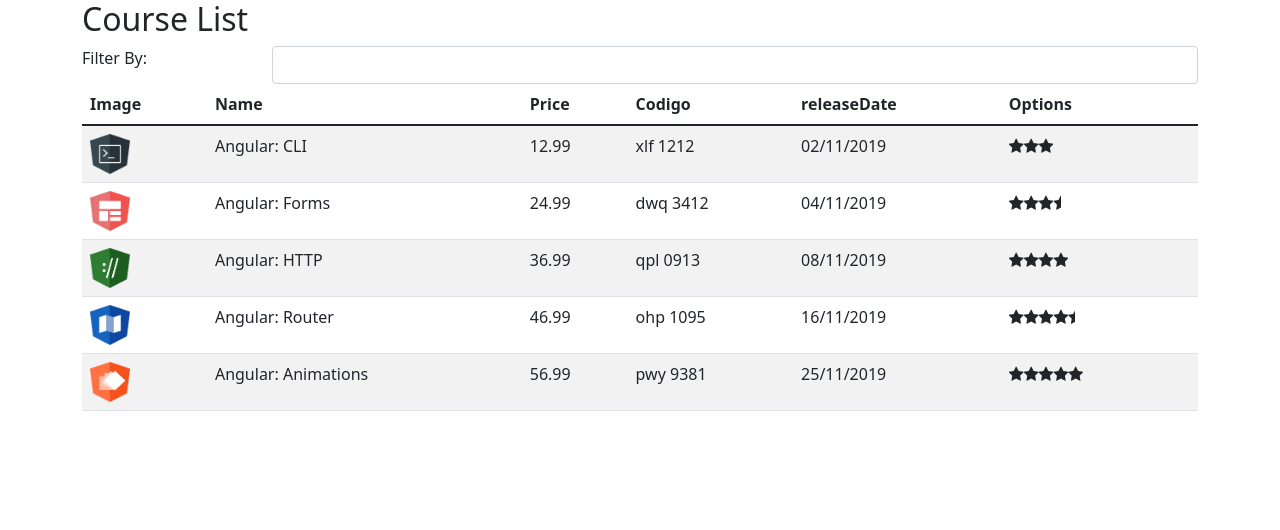
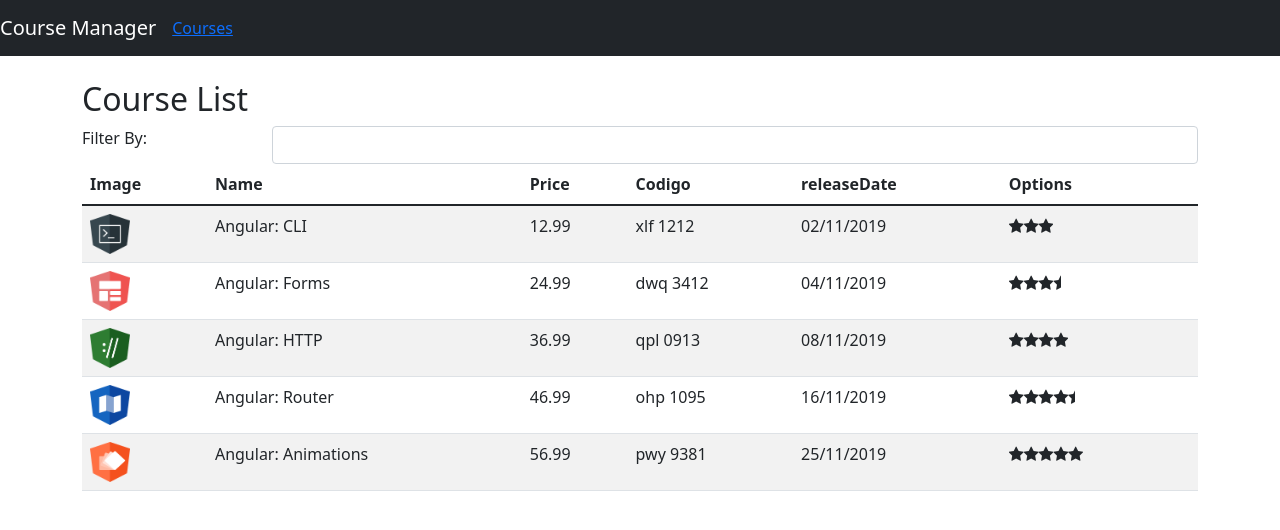
Before and after one commit to fernandojsjr/dio-introducao_angualr_8-client, an Angular app: page /courses in a window 1280 px wide. Shown: the top 530 px of the page. Built offline with nearby package versions, Linux system fonts and the light colour scheme.

Commit message:
protegendo rotas com guards

```diff
--- /dev/null
+++ b/src/app/404/error-404.component.html
@@ -0,0 +1 @@
+<h2>Error 404</h2>
--- a/src/app/app.component.html
+++ b/src/app/app.component.html
@@ -1,3 +1,4 @@
-<div class="container">
-  <app-course-list></app-course-list>
-</div>
+  <app-nav-bar></app-nav-bar>
+  <div class="container mt-4">
+    <router-outlet></router-outlet>
+  </div>
--- a/src/app/courses/course-list.component.ts
+++ b/src/app/courses/course-list.component.ts
@@ -3,7 +3,7 @@
 import { CourseService } from "./course.service";
 
 @Component({
-  selector: 'app-course-list',
+  //selector: 'app-course-list',
   templateUrl: 'course-list.component.html'
 })
 export class CourseListComponent{
--- /dev/null
+++ b/src/app/nav-bar/nav-bar.component.html
@@ -0,0 +1,16 @@
+<nav class="navbar navbar-expand-lg navbar-dark bg-dark">
+  <a href="#" class="navbar-brand">Course Manager</a>
+
+  <button class="navbar-toggler" type="button" data-toggle="collapse" data-target="#navbarSupportedContent"
+      aria-controls="navbarSupportedContent" aria-expanded="false" aria-label="Toggle navigation">
+      <span class="navbar-toggler-icon"></span>
+  </button>
+
+  <div class="collapse navbar-collapse" id="navbarSupportedContent">
+      <ul class="navbar-nav mr-auto">
+          <li class="nav-item">
+              <a href="#" class="nv-link">Courses</a>
+          </li>
+      </ul>
+  </div>
+</nav>
```
Also changed, not shown: src/app/404/error-404.component.ts (added, +9 -0 lines), src/app/app.module.ts (+18 -2 lines), src/app/nav-bar/nav-bar.component.ts (added, +9 -0 lines).
